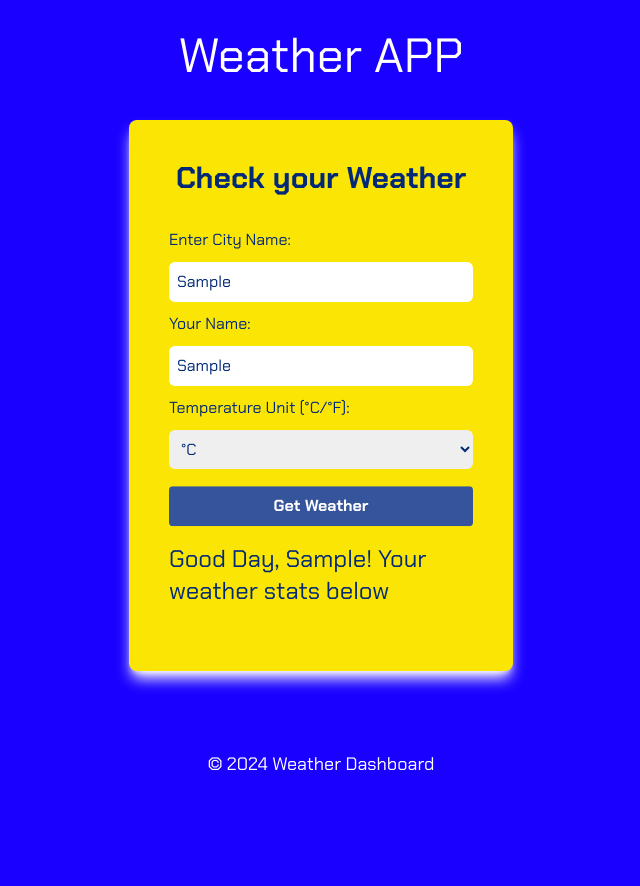
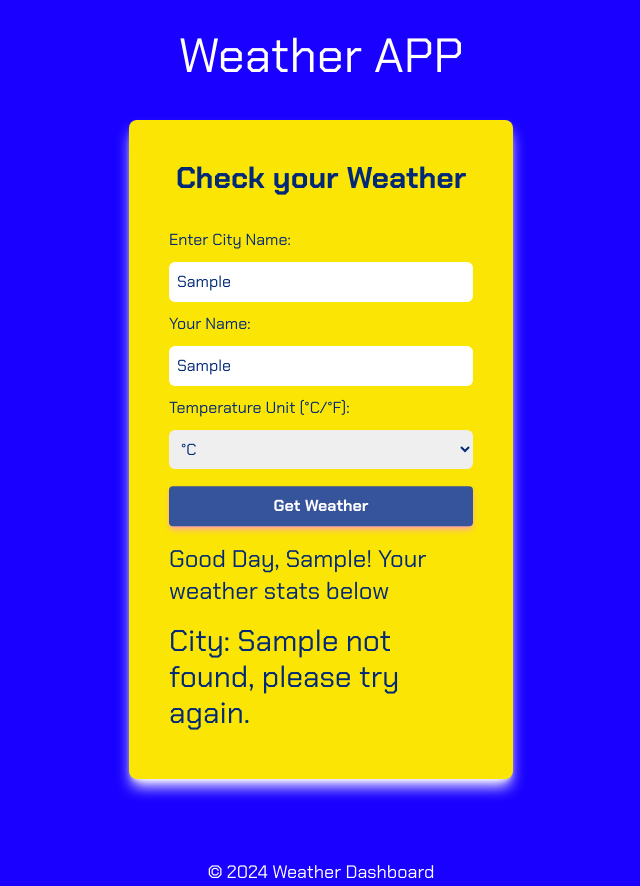
Before and after one commit to rufustech/cpnt262-api-project, a plain HTML site: page index.html in a window 1280 px wide. Both pictures are taken after typing "Sample", "Sample" into the empty fields and a click on the button "Get Weather". Shown: the whole page, without its empty margins (319-959 px from the left). Before the commit the page ends 800 px from the top, so only its background shows below. Drawn offline with nearby package versions, Linux system fonts and the light colour scheme; no server answers; a web font is replaced by a local one.

Commit message:
button fix

```diff
--- a/index.html
+++ b/index.html
@@ -69,7 +69,7 @@
               </select>
 
               <button
-                class="p-2 bg-[#36549c] text-white font-bold animate-bounce mt-4"
+                class="p-2 bg-[#36549c] text-white font-bold animate-bounce mt-4 shadow-red-300 shadow-md"
                 type="submit"
               >
                 Get Weather
--- a/script.js
+++ b/script.js
@@ -106,6 +106,7 @@ async function getCurrentWeather(cityName, unit = "metric") {
   } catch (error) {
     console.error("Error fetching weather data: ", error);
     alert(`City: ${cityName} not found, please try again.`);
+    cityNameDiv.textContent = `City: ${cityName} not found, please try again.`;
   }
 }
 
```
